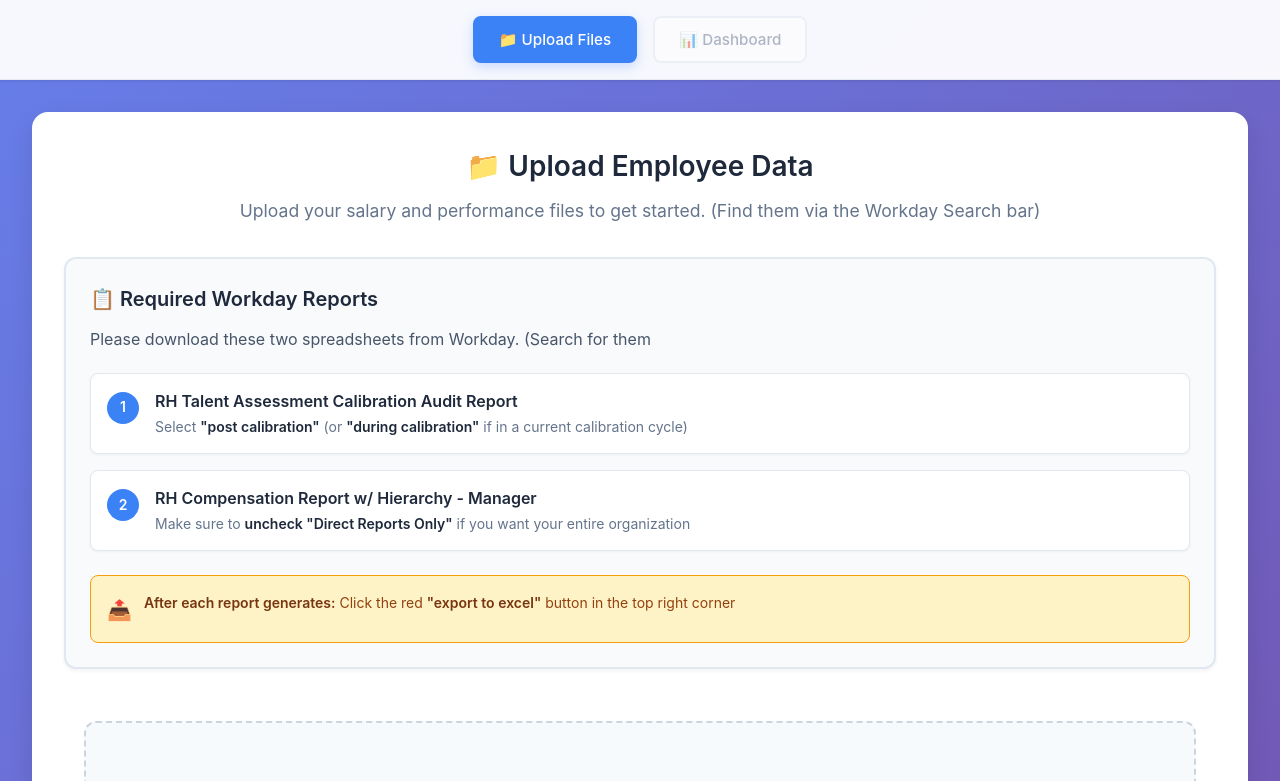
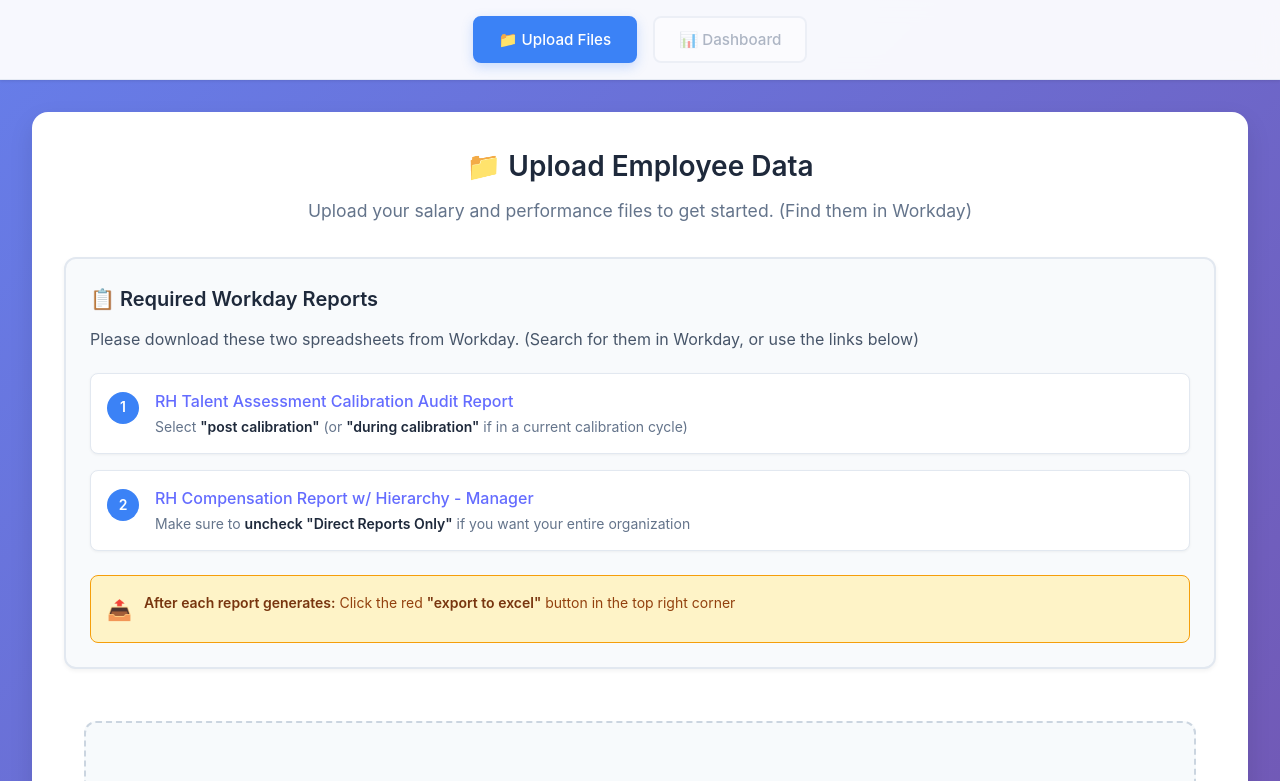
Before and after one commit to Raleighawesome/static-salary-dashboard, a React (Vite) app: page / in a window 1280 px wide. Shown: the top 781 px of the page. Built offline with nearby package versions, Linux system fonts and the light colour scheme.

Commit message:
Update Workday instructions for clarity and add direct links to required reports

```diff
--- a/src/App.tsx
+++ b/src/App.tsx
@@ -412,19 +412,19 @@
           <div className="upload-view">
             <div className="view-header">
               <h2>📁 Upload Employee Data</h2>
-              <p>Upload your salary and performance files to get started. (Find them via the Workday Search bar)</p>
+              <p>Upload your salary and performance files to get started. (Find them in Workday)</p>
             </div>
 
             {/* Workday Instructions */}
             <div className="workday-instructions">
               <h3>📋 Required Workday Reports</h3>
-              <p>Please download these two spreadsheets from Workday. (Search for them </p>
+              <p>Please download these two spreadsheets from Workday. (Search for them in Workday, or use the links below)</p>
 
               <div className="instructions-list">
                 <div className="instruction-item">
                   <div className="instruction-number">1</div>
                   <div className="instruction-content">
-                    <h4>RH Talent Assessment Calibration Audit Report</h4>
+                    <h4><a href="https://wd5.myworkday.com/redhat/d/search.htmld?q=RH+Talent+Assessment+Calibration+Audit+Report&state=searchCategory-all%3Adefault" target="_blank" rel="noopener noreferrer">RH Talent Assessment Calibration Audit Report</a></h4>
                     <p>Select <strong>"post calibration"</strong> (or <strong>"during calibration"</strong> if in a current calibration cycle)</p>
                   </div>
                 </div>
@@ -432,7 +432,7 @@
                 <div className="instruction-item">
                   <div className="instruction-number">2</div>
                   <div className="instruction-content">
-                    <h4>RH Compensation Report w/ Hierarchy - Manager</h4>
+                    <h4><a href="https://wd5.myworkday.com/redhat/d/search.htmld?q=RH+Compensation+Report+w%2FHierarchy+-+Manager&state=searchCategory-all%3Adefault" target="_blank" rel="noopener noreferrer">RH Compensation Report w/ Hierarchy - Manager</a></h4>
                     <p>Make sure to <strong>uncheck "Direct Reports Only"</strong> if you want your entire organization</p>
                   </div>
                 </div>
```
